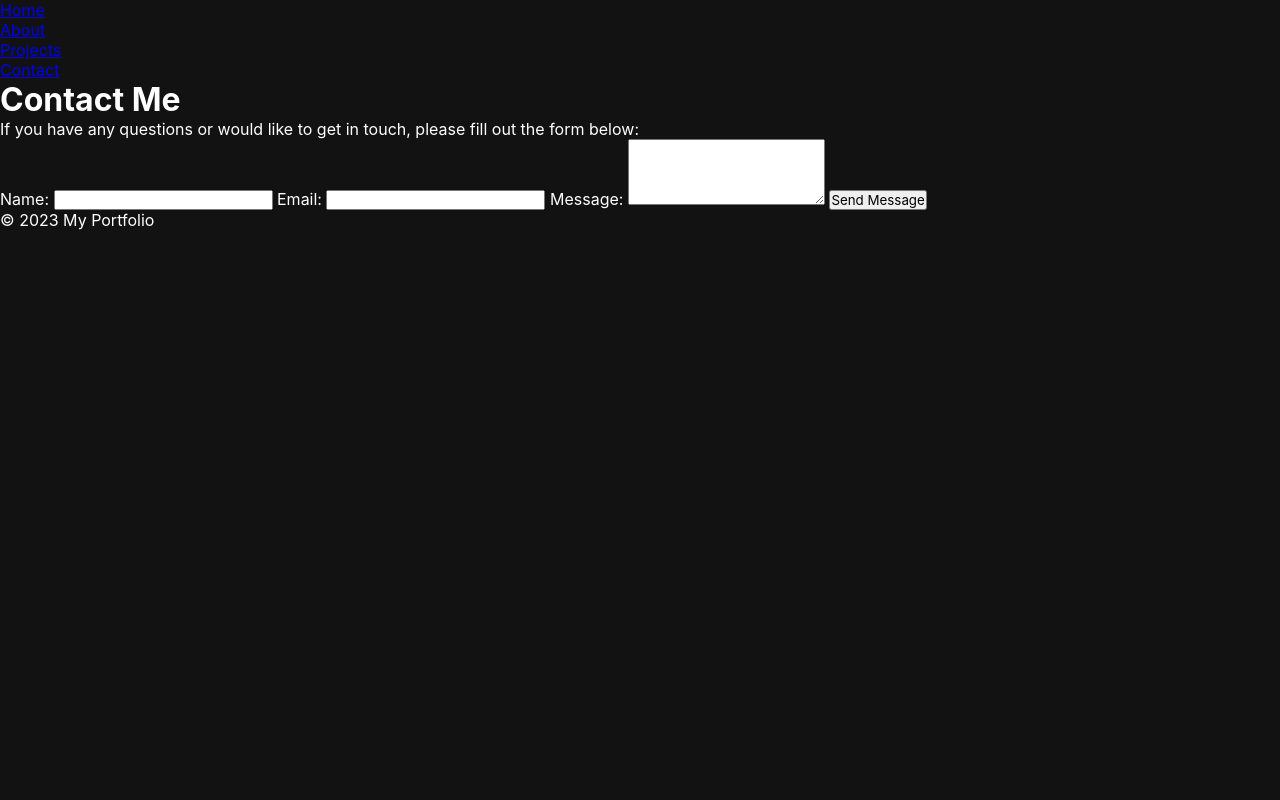
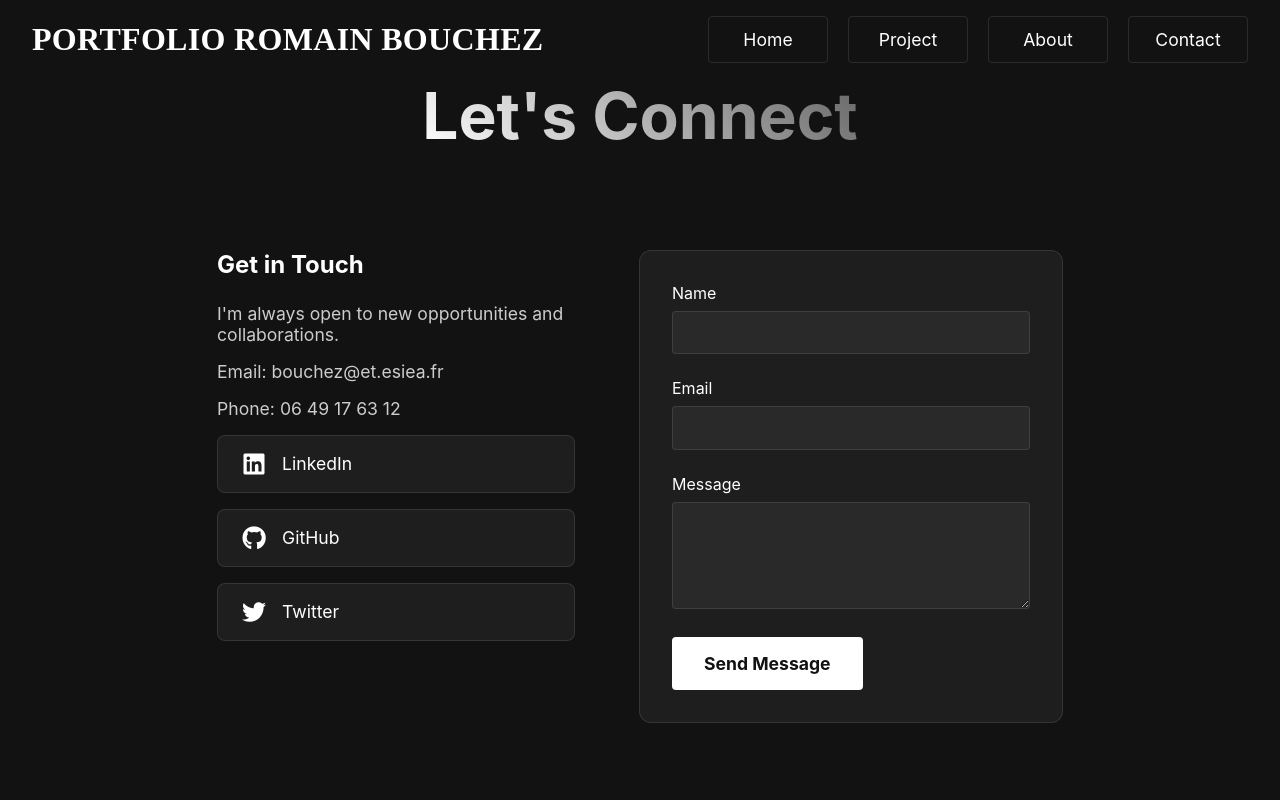
Before and after one commit to RomainBouchez/Portfolio, a PHP site: page /contact.html in a window 1280 px wide. Run offline with PHP 8.4, Linux system fonts and the light colour scheme.

Commit message:
Update navigation links and enhance about page layout

```diff
--- a/portfolio-website/src/contact.html
+++ b/portfolio-website/src/contact.html
@@ -3,40 +3,307 @@
 <head>
     <meta charset="UTF-8">
     <meta name="viewport" content="width=device-width, initial-scale=1.0">
-    <title>Contact Me</title>
-    <link rel="stylesheet" href="css/style.css">
+    <link href="https://cdnjs.cloudflare.com/ajax/libs/font-awesome/5.15.4/css/all.min.css" rel="stylesheet">
+    <title>Contact - Romain Bouchez</title>
+    <style>
+        * {
+            margin: 0;
+            padding: 0;
+            box-sizing: border-box;
+            font-family: -apple-system, BlinkMacSystemFont, "Segoe UI", Roboto, sans-serif;
+        }
+
+        body {
+            background-color: #121212;
+            color: #fff;
+            min-height: 100vh;
+            display: flex;
+            flex-direction: column;
+        }
+
+        .navbar {
+            display: flex;
+            justify-content: space-between;
+            align-items: center;
+            padding: 1rem 2rem;
+            position: fixed;
+            width: 100%;
+            z-index: 100;
+            background-color: #121212;
+            min-height: 60px;
+        }
+
+        .logo {
+            height: auto;
+            font-size: 2rem;
+            font-weight: bold;
+            text-transform: uppercase;
+            letter-spacing: 0.01em;
+            font-family: coolvetica;
+            white-space: nowrap;
+            margin-right: 2rem;
+        }
+
+        .nav-links {
+            display: flex;
+            justify-content: center;
+            align-items: center;
+            gap: 20px;
+        }
+
+        .nav-links a {
+            color: #ffffff;
+            text-decoration: none;
+            font-size: 1.1rem;
+            padding: 12px 24px;
+            border: 1px solid rgba(255, 255, 255, 0.1);
+            border-radius: 4px;
+            transition: all 0.3s ease;
+            position: relative;
+            overflow: hidden;
+            white-space: nowrap;
+            min-width: 120px;
+            text-align: center;
+            display: inline-block;
+        }
+
+        .contact-container {
+            display: flex;
+            flex-direction: column;
+            align-items: center;
+            justify-content: center;
+            min-height: 100vh;
+            padding: 2rem;
+            gap: 3rem;
+        }
+
+        .contact-header {
+            text-align: center;
+            margin-bottom: 2rem;
+        }
+
+        .contact-header h1 {
+            font-size: 4rem;
+            margin-bottom: 1rem;
+            background: linear-gradient(45deg, #fff, #666);
+            -webkit-background-clip: text;
+            -webkit-text-fill-color: transparent;
+            animation: gradient 8s ease infinite;
+        }
+
+        .contact-content {
+            display: flex;
+            gap: 4rem;
+            flex-wrap: wrap;
+            justify-content: center;
+            max-width: 1200px;
+        }
+
+        .contact-info {
+            flex: 1;
+            min-width: 300px;
+        }
+
+        .contact-info h2 {
+            font-size: 1.5rem;
+            margin-bottom: 1.5rem;
+            color: #fff;
+        }
+
+        .contact-info p {
+            margin-bottom: 1rem;
+            color: #ccc;
+            font-size: 1.1rem;
+        }
+
+        .social-links {
+            display: flex;
+            flex-direction: column;
+            gap: 1rem;
+            min-width: 300px;
+        }
+
+        .social-link {
+            display: flex;
+            align-items: center;
+            padding: 1rem 1.5rem;
+            background: rgba(255, 255, 255, 0.05);
+            border: 1px solid rgba(255, 255, 255, 0.1);
+            border-radius: 8px;
+            text-decoration: none;
+            color: #fff;
+            transition: all 0.3s ease;
+            position: relative;
+            overflow: hidden;
+        }
+
+        .social-link:hover {
+            transform: translateY(-5px);
+            background: rgba(255, 255, 255, 0.1);
+            border-color: rgba(255, 255, 255, 0.3);
+            box-shadow: 0 10px 20px rgba(0, 0, 0, 0.2);
+        }
+
+        .social-link::before {
+            content: '';
+            position: absolute;
+            top: 0;
+            left: -100%;
+            width: 100%;
+            height: 100%;
+            background: linear-gradient(
+                90deg,
+                transparent,
+                rgba(255, 255, 255, 0.1),
+                transparent
+            );
+            transition: 0.5s;
+        }
+
+        .social-link:hover::before {
+            left: 100%;
+        }
+
+        .social-link i {
+            font-size: 1.5rem;
+            margin-right: 1rem;
+            width: 24px;
+            text-align: center;
+        }
+
+        .social-link span {
+            font-size: 1.1rem;
+        }
+
+        .contact-form {
+            flex: 1;
+            min-width: 300px;
+            background: rgba(255, 255, 255, 0.05);
+            padding: 2rem;
+            border-radius: 12px;
+            border: 1px solid rgba(255, 255, 255, 0.1);
+        }
+
+        .form-group {
+            margin-bottom: 1.5rem;
+        }
+
+        .form-group label {
+            display: block;
+            margin-bottom: 0.5rem;
+            color: #fff;
+        }
+
+        .form-group input,
+        .form-group textarea {
+            width: 100%;
+            padding: 0.8rem;
+            background: rgba(255, 255, 255, 0.05);
+            border: 1px solid rgba(255, 255, 255, 0.1);
+            border-radius: 4px;
+            color: #fff;
+            transition: all 0.3s ease;
+        }
+
+        .form-group input:focus,
+        .form-group textarea:focus {
+            outline: none;
+            border-color: rgba(255, 255, 255, 0.5);
+            background: rgba(255, 255, 255, 0.1);
+        }
+
+        .submit-btn {
+            background: #fff;
+            color: #121212;
+            border: none;
+            padding: 1rem 2rem;
+            border-radius: 4px;
+            cursor: pointer;
+            font-size: 1.1rem;
+            font-weight: bold;
+            transition: all 0.3s ease;
+        }
+
+        .submit-btn:hover {
+            transform: translateY(-2px);
+            box-shadow: 0 5px 15px rgba(255, 255, 255, 0.2);
+        }
+
+        @keyframes gradient {
+            0% { background-position: 0% 50%; }
+            50% { background-position: 100% 50%; }
+            100% { background-position: 0% 50%; }
+        }
+
+        @media (max-width: 768px) {
+            .contact-content {
+                flex-direction: column;
+                gap: 2rem;
+            }
+
+            .contact-header h1 {
+                font-size: 3rem;
+            }
+        }
+    </style>
 </head>
 <body>
-    <header>
-        <nav>
-            <ul>
-                <li><a href="index.html">Home</a></li>
-                <li><a href="about.html">About</a></li>
-                <li><a href="projects.html">Projects</a></li>
-                <li><a href="contact.html">Contact</a></li>
-            </ul>
-        </nav>
-    </header>
-    <main>
-        <div>
-            <h1>Contact Me</h1>
-            <p>If you have any questions or would like to get in touch, please fill out the form below:</p>
-            <form action="#" method="post">
-                <label for="name">Name:</label>
-                <input type="text" id="name" name="name" required>
+    <nav class="navbar">
+        <h2 class="logo">PORTFOLIO ROMAIN BOUCHEZ</h2>
+        <div class="nav-links">
+            <a href="index.html">Home</a>
+            <a href="projects.html">Project</a>
+            <a href="about.html">About</a>
+            <a href="contact.html">Contact</a>
+        </div>
+    </nav>
 
-                <label for="email">Email:</label>
-                <input type="email" id="email" name="email" required>
+    <div class="contact-container">
+        <div class="contact-header">
+            <h1>Let's Connect</h1>
+        </div>
 
-                <label for="message">Message:</label>
-                <textarea id="message" name="message" rows="4" required></textarea>
+        <div class="contact-content">
+            <div class="contact-info">
+                <h2>Get in Touch</h2>
+                <p>I'm always open to new opportunities and collaborations.</p>
+                <p>Email: bouchez@et.esiea.fr</p>
+                <p>Phone: 06 49 17 63 12</p>
 
-                <button type="submit">Send Message</button>
-            </form>
+                <div class="social-links">
+                    <a href="https://www.linkedin.com/in/romain-bouchez-914b15229/" class="social-link" target="_blank" rel="noopener noreferrer">
+                        <i class="fab fa-linkedin" style="font-size: 24px; margin-right: 1rem;"></i>
+                        <span>LinkedIn</span>
+                    </a>
+                    <a href="https://github.com/RomainBouchez" class="social-link" target="_blank" rel="noopener noreferrer">
+                        <i class="fab fa-github" style="font-size: 24px; margin-right: 1rem;"></i>
+                        <span>GitHub</span>
+                    </a>
+                    <a href="https://twitter.com/your-handle" class="social-link" target="_blank" rel="noopener noreferrer">
+                        <i class="fab fa-twitter" style="font-size: 24px; margin-right: 1rem;"></i>
+                        <span>Twitter</span>
+                    </a>
+                </div>
+            </div>
+
+            <div class="contact-form">
+                <form>
+                    <div class="form-group">
+                        <label for="name">Name</label>
+                        <input type="text" id="name" required>
+                    </div>
+                    <div class="form-group">
+                        <label for="email">Email</label>
+                        <input type="email" id="email" required>
+                    </div>
+                    <div class="form-group">
+                        <label for="message">Message</label>
+                        <textarea id="message" rows="5" required></textarea>
+                    </div>
+                    <button type="submit" class="submit-btn">Send Message</button>
+                </form>
+            </div>
         </div>
-    </main>
-    <footer>
-        <p>&copy; 2023 My Portfolio</p>
-    </footer>
+    </div>
 </body>
 </html>
--- a/portfolio-website/src/css/style.css
+++ b/portfolio-website/src/css/style.css
@@ -20,11 +20,12 @@
           z-index: 100;
           background-color: #121212;
           min-height: 60px;
+          flex-wrap: nowrap;
       }
 
       .logo {
         height: auto;
-        font-size: 5vw;
+        font-size: 2rem;
         font-weight: bold;
         padding-right: 1rem;
         text-transform: uppercase;
@@ -33,32 +34,33 @@
         flex-direction: row;
         font-family: coolvetica;
         align-items: flex-end;
-        flex-shrink: 0; /* Empêche le logo de rétrécir */
+        flex-shrink: 0;
+        white-space: nowrap; /* Empêche le logo de rétrécir */
       }
 
       .nav-links {
         display: flex;
         justify-content: center;
-        flex-grow: 1; /* Permet aux liens de prendre l'espace central */
-        gap: 20px; /* Augmente l'espacement entre les liens */
+        align-items: center;
+        gap: 20px;
+        flex-grow: 0; /* Don't grow */
+        flex-shrink: 0; /* Don't shrink */
     }
 
     .nav-links a {
       color: #ffffff;
       text-decoration: none;
-        font-size: 0.9rem;
-        padding: 10px 20px;
+      font-size: 1.1rem;
+      padding: 12px 24px;
       border: 1px solid rgba(255, 255, 255, 0.1);
       border-radius: 4px;
       transition: all 0.3s ease;
       position: relative;
       overflow: hidden;
-        white-space: nowrap; /* Empêche les liens de sauter à la ligne */
-        min-width: 120px; /* Empêche que les boutons deviennent trop petits */
-        max-width: fit-content; /* Garde les boutons à une taille normale */
+      white-space: nowrap;
+      min-width: 120px;
       text-align: center;
       display: inline-block;
-
   }
 
 
@@ -147,26 +149,135 @@
           line-height: 1.4;
         }
 
-/* Amélioration responsive */
-@media (max-width: 768px) {
+        .about-container {
+          padding: calc(80px + 2rem) 2rem 2rem; /* Ajuste l'espacement sous la navbar */
+          display: flex;
+          flex-direction: column;
+          align-items: center;
+          text-align: center;
+      }
+
+      .about-content {
+          display: flex;
+          justify-content: center;
+          align-items: center;
+          max-width: 1200px;
+          gap: 3rem;
+          flex-wrap: wrap;
+      }
+
+      .about-text {
+          flex: 1;
+          min-width: 300px;
+          text-align: left;
+      }
+
+      .about-text h1 {
+          font-size: 3rem;
+          margin-bottom: 1rem;
+          background: linear-gradient(45deg, #fff, #666);
+          -webkit-background-clip: text;
+          -webkit-text-fill-color: transparent;
+          animation: gradient 8s ease infinite;
+      }
+
+      .about-text p {
+          font-size: 1.2rem;
+          line-height: 1.6;
+          color: rgba(255, 255, 255, 0.8);
+          margin-bottom: 1rem;
+          transition: color 0.3s ease;
+      }
+
+      .about-text p:hover {
+          color: #fff;
+      }
+
+      .about-image {
+          flex: 1;
+          display: flex;
+          justify-content: center;
+      }
+
+      .about-image img {
+          width: 300px;
+          height: 300px;
+          border-radius: 50%;
+          object-fit: cover;
+          transition: transform 0.4s ease, box-shadow 0.3s ease;
+      }
+
+      .about-image img:hover {
+          transform: scale(1.1);
+          box-shadow: 0 10px 30px rgba(255, 255, 255, 0.2);
+      }
+
+        @media (max-width: 1200px) {
+          .logo {
+              font-size: 1.5rem;
+          }
+
+          .nav-links a {
+              padding: 10px 20px;
+              min-width: 100px;
+              font-size: 1rem;
+          }
+      }
+
+      footer {
+        text-align: center;
+        padding: 2rem;
+        background-color: rgba(18, 18, 18, 0.95);
+        border-top: 1px solid rgba(255, 255, 255, 0.1);
+        position: fixed;
+        bottom: 0;
+        width: 100%;
+      }
+
+      @media (max-width: 992px) {
           .navbar {
               flex-direction: column;
-      align-items: center;
+              padding: 1rem;
               gap: 1rem;
           }
 
+          .logo {
+              width: 100%;
+              text-align: center;
+              margin-right: 0;
+          }
+
+          .nav-links {
+              width: 100%;
+              justify-content: center;
+              flex-wrap: wrap;
+          }
+
+          .contact-info {
+              width: 100%;
+              text-align: center;
+              margin-left: 0;
+          }
+      }
+
+      @media (max-width: 480px) {
           .nav-links {
               flex-direction: column;
-      width: 100%;
               align-items: center;
           }
 
-  .contact-info {
+          .nav-links a {
+              width: 200px;
+          }
+      }
+
+      @media (max-width: 768px) {
+        .about-content {
+            flex-direction: column;
             text-align: center;
         }
 
-  .brand-name {
-      font-size: 3rem;
+        .about-text {
             text-align: center;
         }
     }
--- a/portfolio-website/src/index.html
+++ b/portfolio-website/src/index.html
@@ -11,8 +11,8 @@
         <h2 class="logo"> PORTFOLIO ROMAIN BOUCHEZ</h2>
         <div class="nav-links">
             <a href="projects.html">Project</a>
-            <a href="#about">About</a>
-            <a href="#contact">Contact</a>
+            <a href="about.html">About</a>
+            <a href="contact.html">Contact</a>
         </div>
         <div class="contact-info">
             <div>bouchez@et.esiea.fr</div>
--- a/portfolio-website/src/projects.html
+++ b/portfolio-website/src/projects.html
@@ -13,8 +13,8 @@
             <div class="nav-links">
                 <a href="index.html">Home</a>
                 <a href="projects.html">Project</a>
-                <a href="#about">About</a>
-                <a href="#contact">Contact</a>
+                <a href="about.html">About</a>
+                <a href="contact.html">Contact</a>
             </div>
             <div class="contact-info">
                 <div>bouchez@et.esiea.fr</div>
```
Also changed, not shown: portfolio-website/src/about.html (+27 -25 lines), portfolio-website/src/css/project.css (+50 -20 lines). Lines whose indentation alone changed are shown as unchanged.
